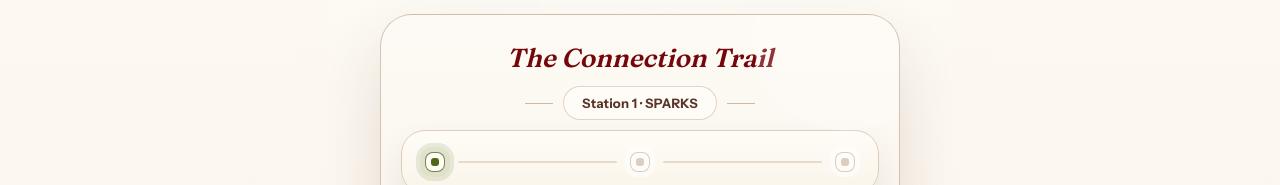
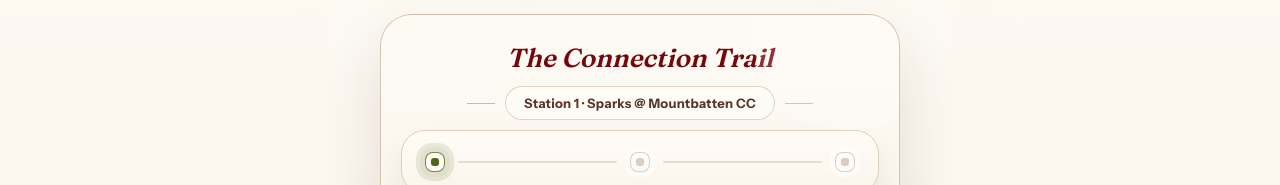
Before and after one commit to breadonhtw/HappinessByDesign, a React (Vite) app: page / in a window 1280 px wide. Shown: the top 185 px of the page. Built offline with nearby package versions, Linux system fonts and the light colour scheme; no server answers.

Commit message:
Updated Scenarios.js with new locations and option labels.

```diff
--- a/src/data/scenarios.js
+++ b/src/data/scenarios.js
@@ -1,9 +1,10 @@
 export const SCENARIOS = {
   1: {
     title: "Yap or Nap?",
-    location: "SPARKS",
+    location: "Sparks @ Mountbatten CC",
     stationNum: 1,
-    prompt: "It's Friday evening. A monthly potluck starts downstairs. Do you...",
+    prompt:
+      "It's Friday evening. A monthly potluck starts downstairs. Do you...",
     optionA: {
       short: "Join the monthly potluck downstairs",
       emoji: "🍲",
@@ -14,15 +15,15 @@ export const SCENARIOS = {
     optionB: {
       short: "Lie down, doomscroll, and stay in for the night",
       emoji: "📱",
-      label: "My bed callsss",
+      label: "My bed calls",
       color: "#3F6048",
       bg: "#E5EEE8",
     },
     votes: { a: 47, b: 68 },
   },
   2: {
-    title: "Know Ball?",
-    location: "mph / Opp Sheng Siong",
+    title: "You Know Ball?",
+    location: "Mountbatten CC MPH",
     stationNum: 2,
     prompt: "At the court, a group playing basketball asks you in. Do you...",
     optionA: {
@@ -45,8 +46,7 @@ export const SCENARIOS = {
     title: "Study Sesh?",
     location: "Community Library",
     stationNum: 3,
-    prompt:
-      "At the library, someone asks to share your table. Do you...",
+    prompt: "At the library, someone asks to share your table. Do you...",
     optionA: {
       short: "Ask what they're studying and start talking",
       emoji: "📚",
```
